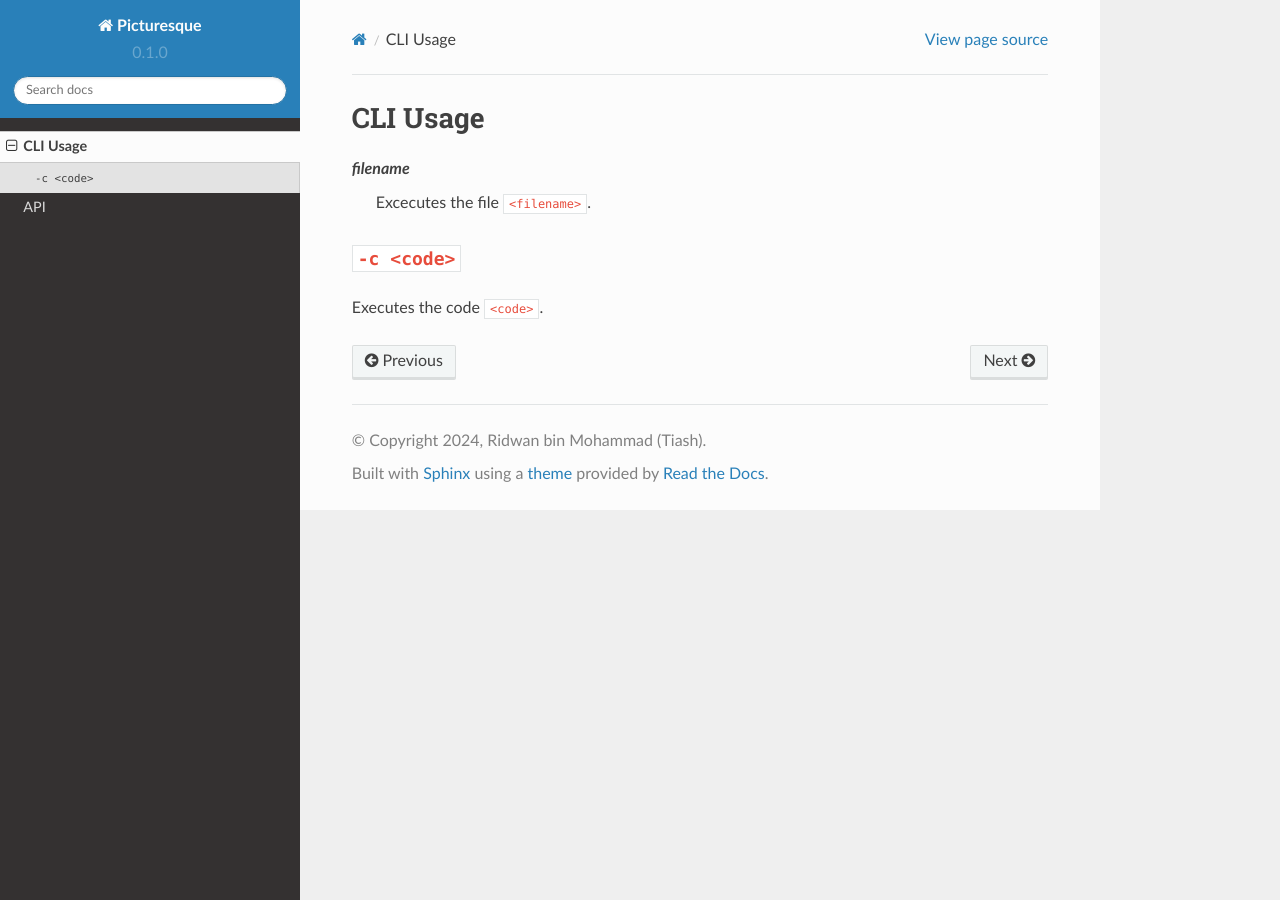
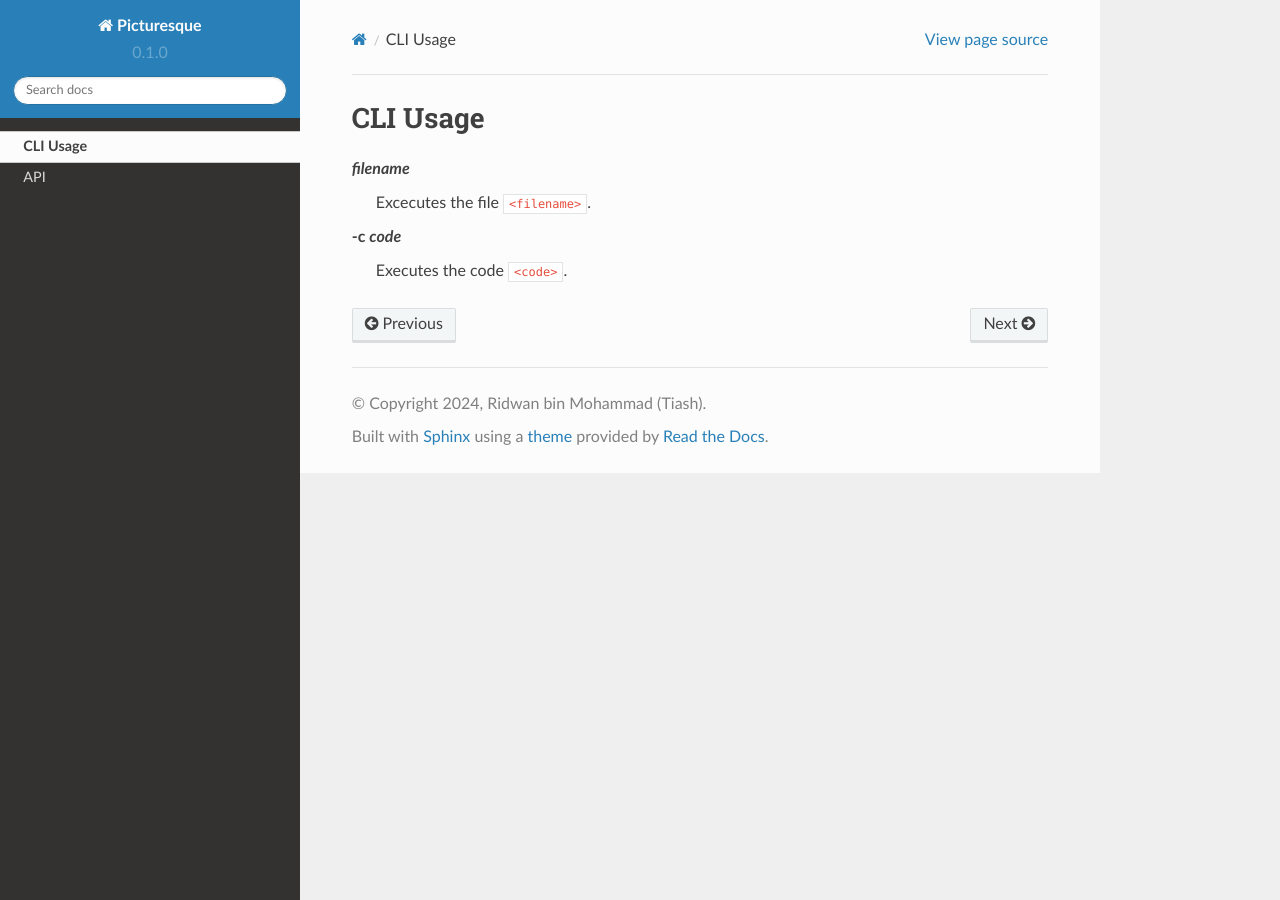
Before and after one commit to tiashDev/pic-docs, a Sphinx documentation site: the page built from docs/source/usage.rst, in a window 1280 px wide. Built offline with Sphinx 7.4.7 and the Read the Docs theme 2.0.0, drawn with Linux system fonts in a browser that asks for light colours.

Commit message:
Update usage.rst

```diff
--- a/docs/source/usage.rst
+++ b/docs/source/usage.rst
@@ -2,9 +2,7 @@ CLI Usage
 =========
 
 *filename*
-   Excecutes the file ``<filename>``.
+     Excecutes the file ``<filename>``.
 
-``-c <code>``
--------------
-
-Executes the code ``<code>``.
+-c *code*
+     Executes the code ``<code>``.
```
